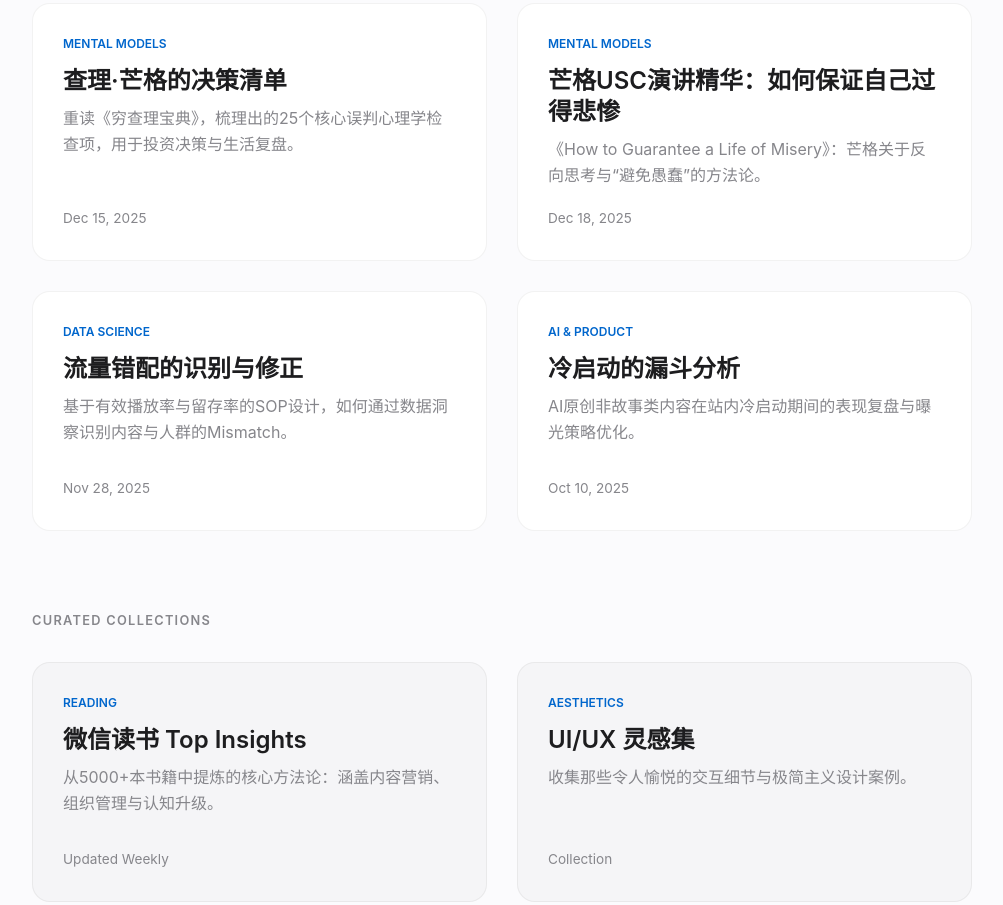
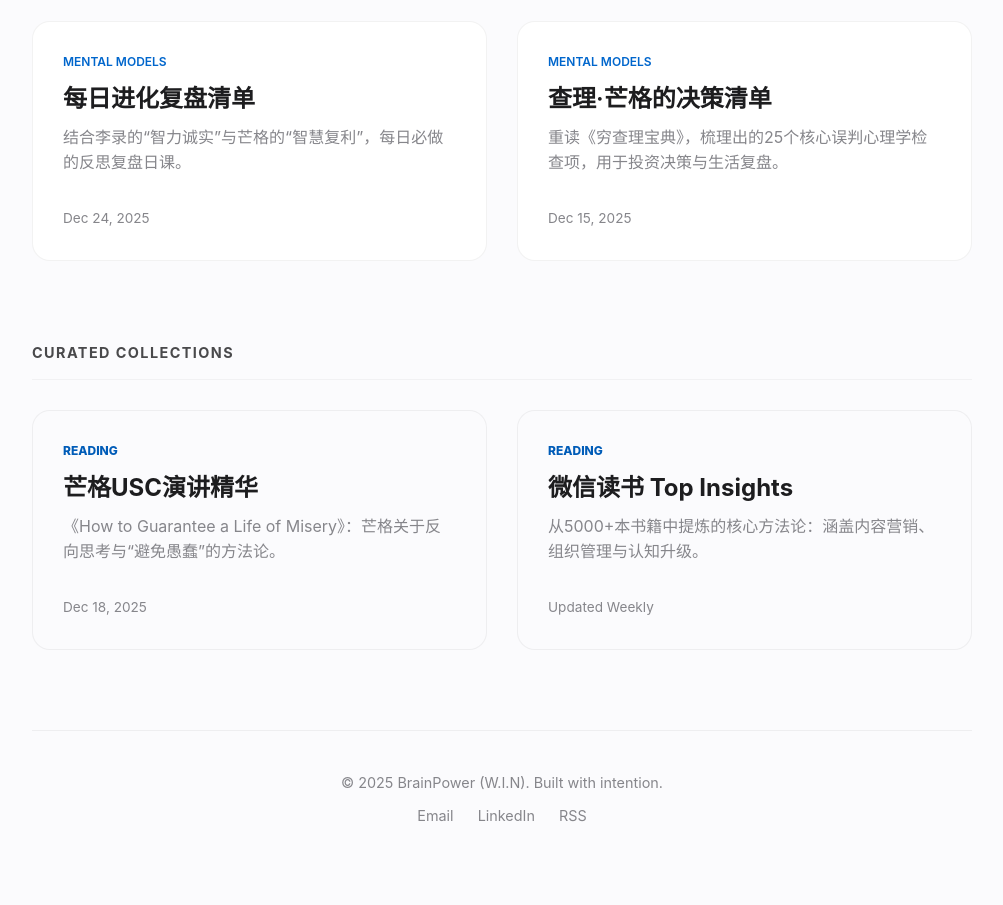
Before and after one commit to TU-Dan/Brainpower, a plain HTML site: page index.html in a window 1280 px wide. Shown: the part 582-1487 px from the top of the page, without its empty margins (138-1141 px from the left). After the commit the page ends 1449 px from the top, so only its background shows below. Drawn offline with Linux system fonts and the light colour scheme.

Commit message:
Update index.html

```diff
--- a/index.html
+++ b/index.html
@@ -109,12 +109,15 @@
 
         /* Section Title */
         .section-title {
-            font-size: 0.8rem;
+            font-size: 0.9rem;
             text-transform: uppercase;
             letter-spacing: 0.1em;
-            color: var(--text-secondary);
+            color: var(--text-primary); /* 改成深色，更清晰 */
             margin: 60px 0 30px;
-            font-weight: 600;
+            font-weight: 700;
+            opacity: 0.8;
+            border-bottom: 1px solid var(--border-color); /* 加条下划线增强分区感 */
+            padding-bottom: 15px;
         }
 
         /* Grid Layout */
@@ -191,6 +194,26 @@
             transform: translateX(0);
         }
 
+        /* Collections Card Specific */
+        .card.collection-card {
+            background-color: #FBFBFD;
+        }
+
+        /* 修复 collection 卡片标题在浅灰背景下对比度不足的问题 */
+        .card.collection-card h3 {
+            color: #1D1D1F; /* 纯黑标题 */
+            font-weight: 700;
+        }
+
+        .card.collection-card p {
+            color: #86868B; /* 更深的灰色正文 */
+        }
+
+        .card.collection-card .card-category {
+            font-weight: 800; /* 加粗分类标签 */
+            filter: brightness(0.9); /* 让分类颜色稍微深一点 */
+        }
+
         /* Footer */
         footer {
             border-top: 1px solid var(--border-color);
@@ -246,6 +269,19 @@
         <!-- 思考模块 -->
         <div class="section-title" id="thoughts">Deep Thoughts</div>
         <div class="grid">
+             <!-- 文章卡片：每日进化 -->
+             <a href="daily_reflection_swiss.html" class="card">
+                <div>
+                    <div class="card-category">Mental Models</div>
+                    <h3>每日进化复盘清单</h3>
+                    <p>结合李录的“智力诚实”与芒格的“智慧复利”，每日必做的反思复盘日课。</p>
+                </div>
+                <div class="card-footer">
+                    <span>Dec 24, 2025</span>
+                    <span class="arrow-icon">→</span>
+                </div>
+            </a>
+
             <!-- 文章卡片 1 -->
             <a href="munger_checklist_swiss.html" class="card">
                 <div>
@@ -259,11 +295,18 @@
                 </div>
             </a>
 
-            <!-- 文章卡片 2 -->
-            <a href="munger_usc_misery.html" class="card">
+
+
+        </div>
+
+        <!-- 收藏模块 -->
+        <div class="section-title" id="collections">Curated Collections</div>
+        <div class="grid">
+             <!-- 收藏卡片：芒格演讲 -->
+             <a href="munger_usc_misery.html" class="card collection-card">
                 <div>
-                    <div class="card-category">Mental Models</div>
-                    <h3>芒格USC演讲精华：如何保证自己过得悲惨</h3>
+                    <div class="card-category">Reading</div>
+                    <h3>芒格USC演讲精华</h3>
                     <p>《How to Guarantee a Life of Misery》：芒格关于反向思考与“避免愚蠢”的方法论。</p>
                 </div>
                 <div class="card-footer">
@@ -272,38 +315,8 @@
                 </div>
             </a>
 
-            <!-- 文章卡片 2 -->
-            <a href="#" class="card">
-                <div>
-                    <div class="card-category">Data Science</div>
-                    <h3>流量错配的识别与修正</h3>
-                    <p>基于有效播放率与留存率的SOP设计，如何通过数据洞察识别内容与人群的Mismatch。</p>
-                </div>
-                <div class="card-footer">
-                    <span>Nov 28, 2025</span>
-                    <span class="arrow-icon">→</span>
-                </div>
-            </a>
-
-            <!-- 文章卡片 3 -->
-            <a href="#" class="card">
-                <div>
-                    <div class="card-category">AI & Product</div>
-                    <h3>冷启动的漏斗分析</h3>
-                    <p>AI原创非故事类内容在站内冷启动期间的表现复盘与曝光策略优化。</p>
-                </div>
-                <div class="card-footer">
-                    <span>Oct 10, 2025</span>
-                    <span class="arrow-icon">→</span>
-                </div>
-            </a>
-        </div>
-
-        <!-- 收藏模块 -->
-        <div class="section-title" id="collections">Curated Collections</div>
-        <div class="grid">
              <!-- 收藏卡片 1 -->
-             <a href="#" class="card" style="background-color: #F5F5F7;">
+             <a href="#" class="card collection-card">
                 <div>
                     <div class="card-category">Reading</div>
                     <h3>微信读书 Top Insights</h3>
@@ -315,18 +328,7 @@
                 </div>
             </a>
 
-            <!-- 收藏卡片 2 -->
-             <a href="#" class="card" style="background-color: #F5F5F7;">
-                <div>
-                    <div class="card-category">Aesthetics</div>
-                    <h3>UI/UX 灵感集</h3>
-                    <p>收集那些令人愉悦的交互细节与极简主义设计案例。</p>
-                </div>
-                <div class="card-footer">
-                    <span>Collection</span>
-                    <span class="arrow-icon">→</span>
-                </div>
-            </a>
+
         </div>
 
         <footer>
```
